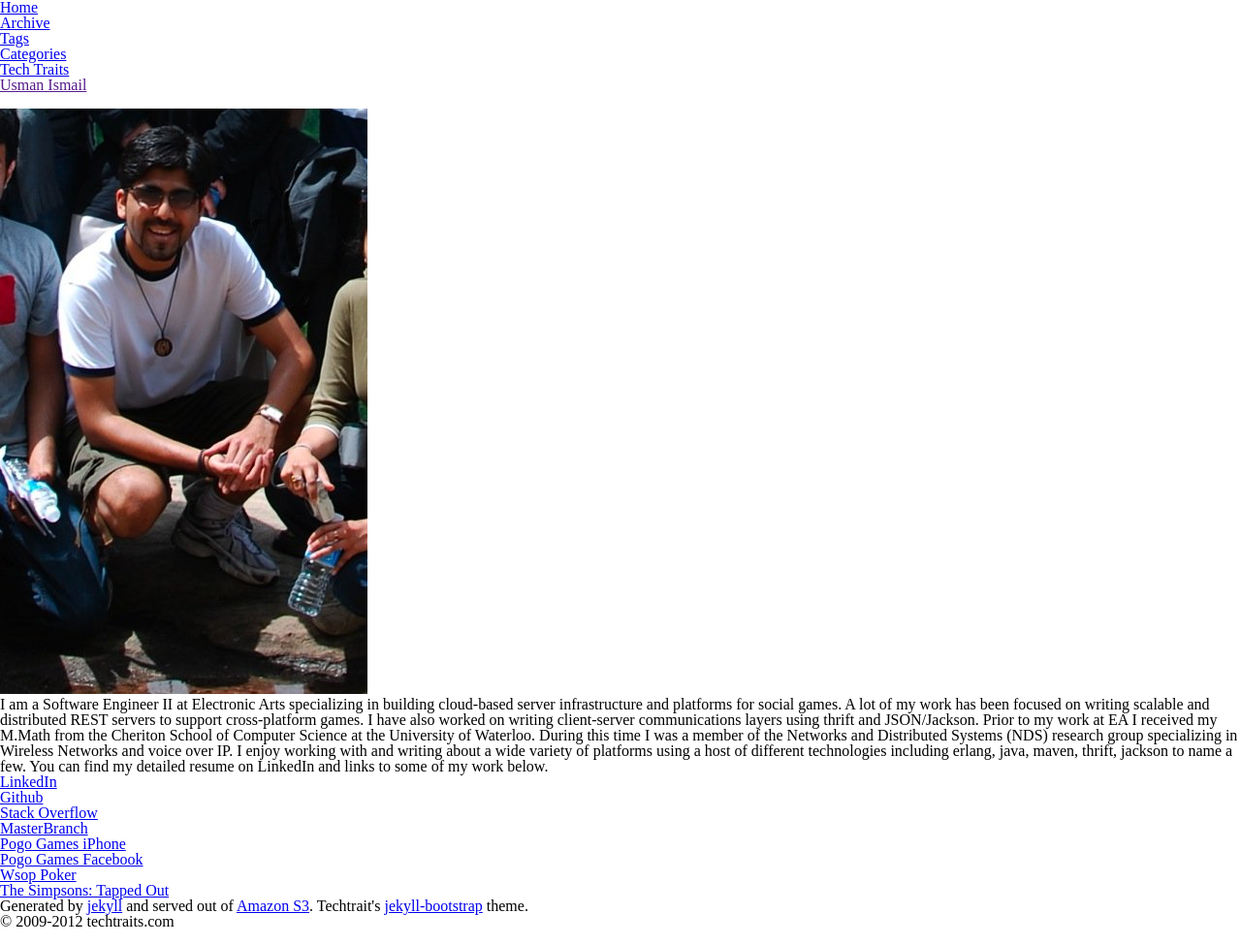
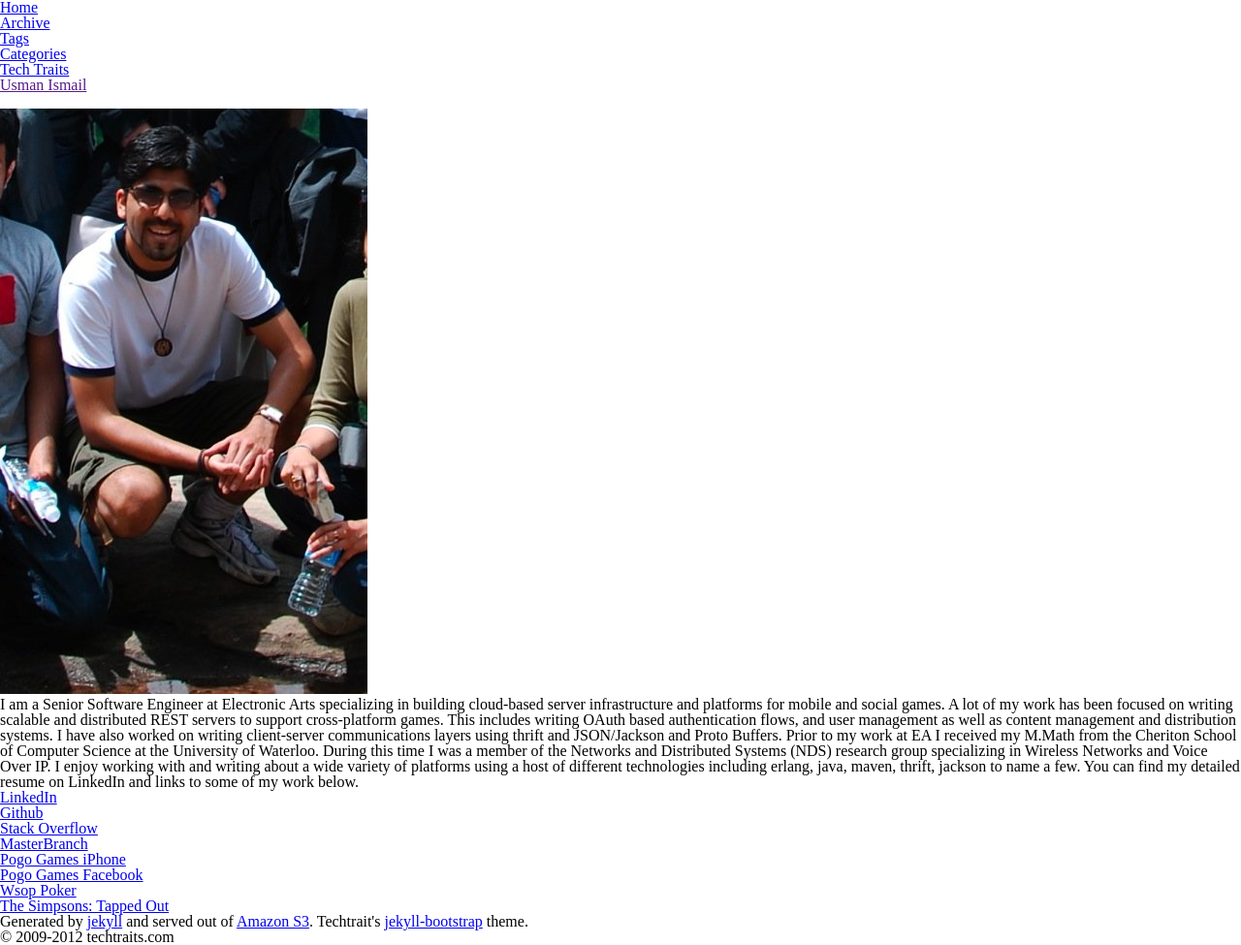
Before and after one commit to techtraits/techtraits-blog, a Jekyll site: the page built from usman.markdown, in a window 1280 px wide. Shown: the whole page at 97% size. Built offline with Jekyll 4.4.1, drawn with Linux system fonts in a browser that asks for light colours; nearby versions of some CDN libraries; library files that are not in the unit come from our copies.

Commit message:
update me

```diff
--- a/usman.markdown
+++ b/usman.markdown
@@ -22,7 +22,7 @@ meta:
 
 
 <div class="about_head">
-    <p>I am a Software Engineer II at Electronic Arts specializing in building cloud-based server infrastructure and platforms for social games. A lot of my work has been focused on writing scalable and distributed REST servers to support cross-platform games. I have also worked on writing client-server communications layers using thrift and JSON/Jackson. Prior to my work at EA I received my M.Math from the Cheriton School of Computer Science at the University of Waterloo. During this time I was a member of the Networks and Distributed Systems (NDS) research group specializing in Wireless Networks and voice over IP. I enjoy working with and writing about a wide variety of platforms using a host of different technologies including erlang, java, maven, thrift, jackson to name a few. You can find my detailed resume on LinkedIn and links to some of my work below. </p>
+    <p>I am a Senior Software Engineer at Electronic Arts specializing in building cloud-based server infrastructure and platforms for mobile and social games. A lot of my work has been focused on writing scalable and distributed REST servers to support cross-platform games. This includes writing OAuth based authentication flows, and user management as well as content management and distribution systems. I have also worked on writing client-server communications layers using thrift and JSON/Jackson and Proto Buffers. Prior to my work at EA I received my M.Math from the Cheriton School of Computer Science at the University of Waterloo. During this time I was a member of the Networks and Distributed Systems (NDS) research group specializing in Wireless Networks and Voice Over IP. I enjoy working with and writing about a wide variety of platforms using a host of different technologies including erlang, java, maven, thrift, jackson to name a few. You can find my detailed resume on LinkedIn and links to some of my work below. </p>
 
 </div>
 
```
